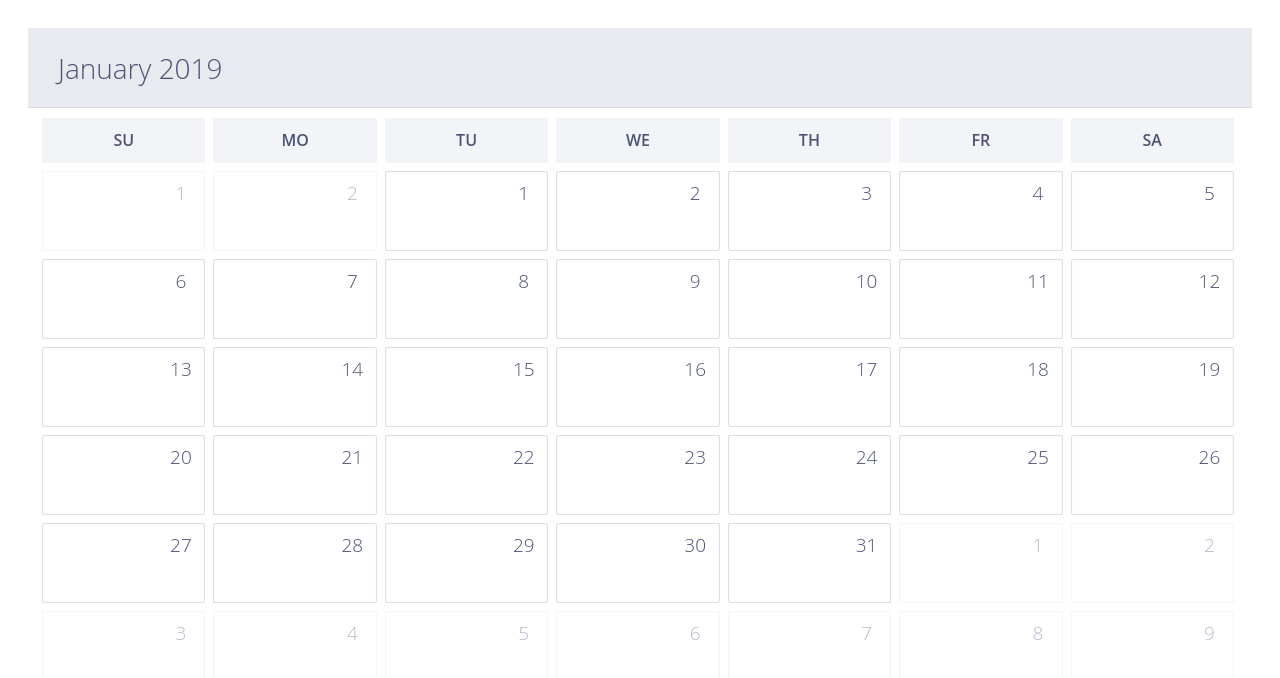
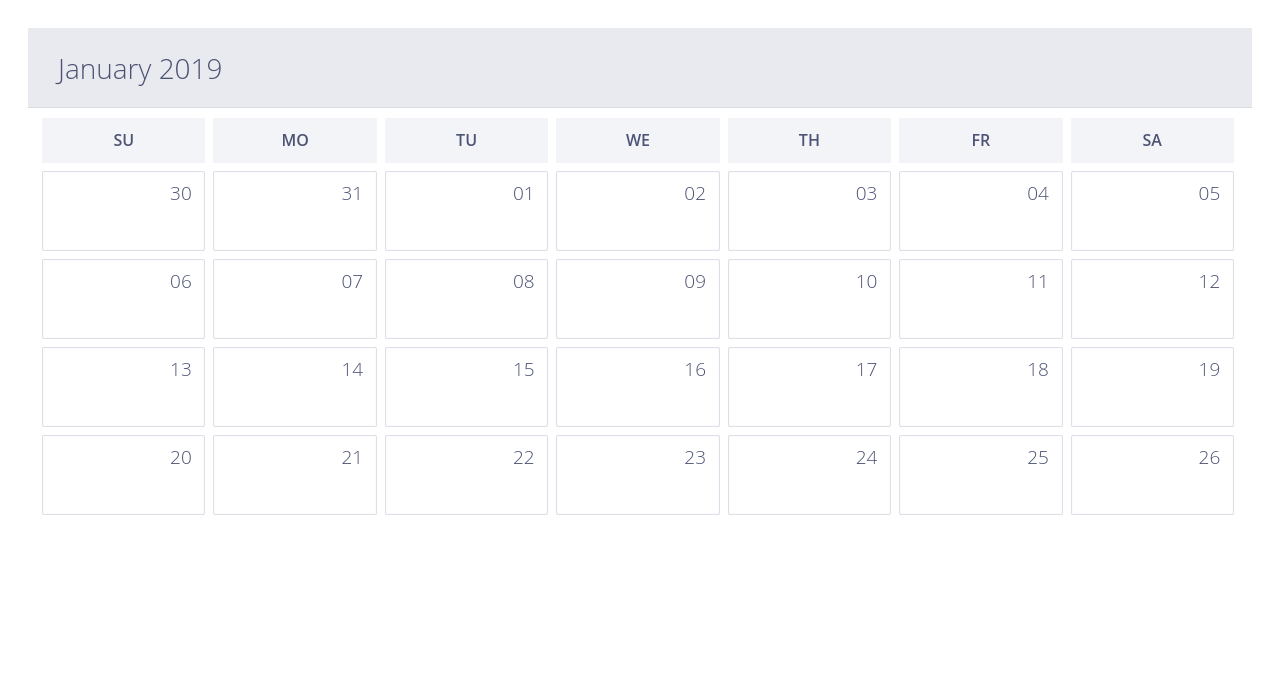
Before and after one commit to itzJustKranker/vue-calendar, a Vue app: page / in a window 1280 px wide. Shown: the top 678 px of the page. Built offline with nearby package versions, Linux system fonts and the light colour scheme.

Commit message:
Calendar now using moment.js for weeks and days

```diff
--- a/package.json
+++ b/package.json
@@ -8,6 +8,7 @@
     "lint": "vue-cli-service lint"
   },
   "dependencies": {
+    "moment": "^2.23.0",
     "vue": "^2.5.21"
   },
   "devDependencies": {
--- a/src/components/calendar/Calendar.vue
+++ b/src/components/calendar/Calendar.vue
@@ -20,11 +20,7 @@
           <b>SA</b>
         </div>
         <div class="dates">
-          <CalendarCell v-for="(date, index) in prevMonthDatesDisabled" :key="'prevMonthDisabled' + index" :cell-date="date" :disable="true"/>
-
-          <CalendarCell v-for="(date, index) in currentMonthDates" :key="'currentMonth' + index" :cell-date="date"/>
-
-          <CalendarCell v-for="(date, index) in nextMonthDatesDisabled" :key="'nextMonthDisabled' + index" :cell-date="date" :disable="true"/>
+          <CalendarWeek v-for="(week, index) in calendar" :key="'week' + index" :week="week" />
         </div>
       </article>
     </section>
@@ -32,18 +28,32 @@
 </template>
 
 <script>
-import CalendarCell from './CalendarCell';
+import moment from 'moment'
+import CalendarWeek from './CalendarWeek'
 
 export default {
   name: 'Calendar',
   components: {
-    CalendarCell
+    CalendarWeek
+  },
+  created () {
+    this.init();
   },
   data () {
     return {
-      prevMonthDatesDisabled: new Array(2).fill(0).map((e,i)=>i+1),
-      currentMonthDates: new Array(31).fill(0).map((e,i)=>i+1),
-      nextMonthDatesDisabled: new Array(9).fill(0).map((e,i)=>i+1)
+      startWeek: moment().startOf('month').week(),
+      endWeek: moment().endOf('month').week(),
+      calendar: [],
+    }
+  },
+  methods: {
+    init() {
+      for(var week = this.startWeek; week < this.endWeek; week++){
+        this.calendar.push({
+          week:week,
+          days:Array(7).fill(0).map((n, i) => moment().week(week).startOf('week').clone().add(n + i, 'day'))
+        });
+      }
     }
   }
 }
--- a/src/components/calendar/CalendarCell.vue
+++ b/src/components/calendar/CalendarCell.vue
@@ -1,7 +1,7 @@
 <template>
 <div class="cell-wrapper" :class="{ disable }">
   <div class="cell">
-      <span class="cell-date">{{ cellDate }}</span>
+      <span class="cell-date">{{ day.format('DD') }}</span>
     </div>
   </div>
 </template>
@@ -9,6 +9,6 @@
 <script>
 export default {
   name: 'CalendarCell',
-  props: ['disable', 'cellDate']
+  props: ['disable', 'day']
 }
 </script>
--- /dev/null
+++ b/src/components/calendar/CalendarWeek.vue
@@ -0,0 +1,22 @@
+<template>
+  <div>
+    <CalendarCell v-for="(day, index) in days" :key="'cell' + index" :day="day"/>
+  </div>
+</template>
+
+<script>
+import CalendarCell from './CalendarCell'
+
+export default {
+    name: 'CalendarWeek',
+    props: ['week'],
+    components: {
+      CalendarCell
+    },
+    data () {
+      return {
+        days: this.week.days
+      }
+    }
+}
+</script>
--- a/src/main.js
+++ b/src/main.js
@@ -1,7 +1,9 @@
 import Vue from 'vue'
+import moment from 'moment'
 import App from './App.vue'
 
 Vue.config.productionTip = false
+Vue.prototype.moment = moment
 
 new Vue({
   render: h => h(App),
--- a/src/views/Home.vue
+++ b/src/views/Home.vue
@@ -5,7 +5,7 @@
 </template>
 
 <script>
-import Calendar from '../components/calendar/Calendar';
+import Calendar from '../components/calendar/Calendar'
 
 export default {
   name: 'Home',
```
